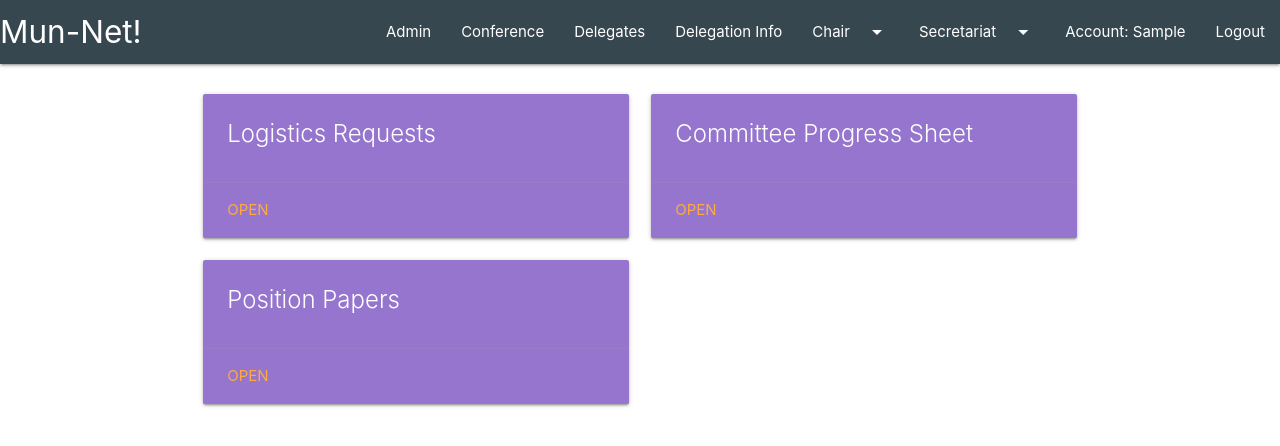
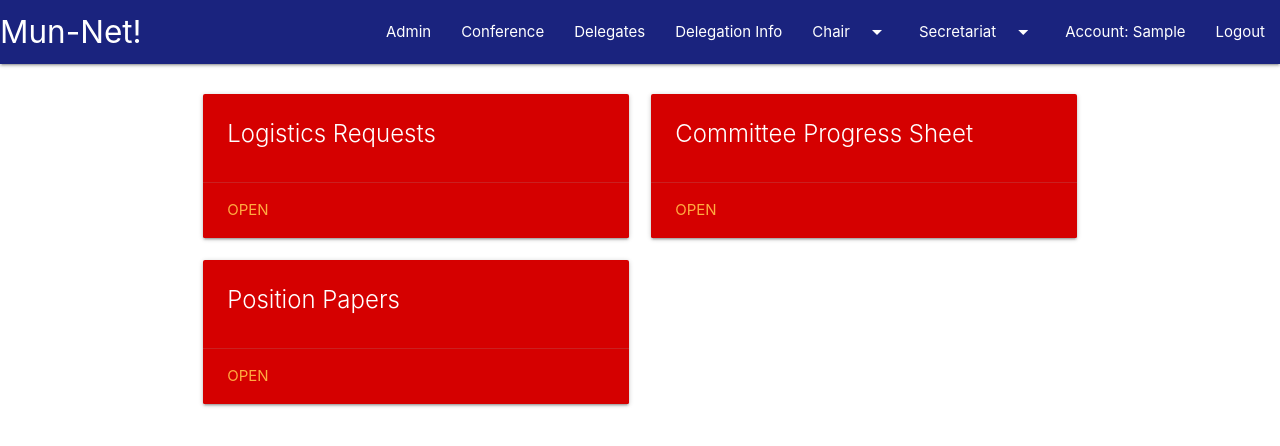
Before and after one commit to Sparrownor1/mun-net, a Django app: page /chair/ in a window 1280 px wide. Shown: the top 446 px of the page. Run offline with Django 3.2, Linux system fonts and the light colour scheme; a user stored in the database is signed in; tables that the repository leaves empty hold one stand-in row (values such as "Sample post"); some libraries are stand-ins or nearby versions.

Commit message:
Colour theme changes Timezone change

```diff
--- a/chair/templates/chair/index.html
+++ b/chair/templates/chair/index.html
@@ -4,7 +4,7 @@
   <div class="row">
     {% for name, url in pages.items %}
       <div class="col s12 m6 l6">
-        <div class="card deep-purple lighten-2 hoverable">
+        <div class="card red accent-4 hoverable">
           <div class="card-content white-text">
             <span class="card-title">{{name}}</span>
           </div>
--- a/secretariat/templates/secretariat/index.html
+++ b/secretariat/templates/secretariat/index.html
@@ -4,7 +4,7 @@
   <div class="row">
     {% for name, url in pages.items %}
       <div class="col s12 m6 l6">
-        <div class="card deep-purple lighten-2 hoverable">
+        <div class="card red accent-4 hoverable">
           <div class="card-content white-text">
             <span class="card-title">{{name}}</span>
           </div>
--- a/secretariat/templates/secretariat/progress.html
+++ b/secretariat/templates/secretariat/progress.html
@@ -5,7 +5,7 @@
   <div class="row">
     {% for sheet in sheets %}
       <div class="col s12 m6 l4">
-        <div class="card deep-purple lighten-2 hoverable">
+        <div class="card red accent-4 hoverable">
           <div class="card-content white-text">
             <span class="card-title">{{sheet.committee}}</span>
             <!-- <p class="truncate">{{sheet.data|safe}}</p> -->
--- a/templates/header.html
+++ b/templates/header.html
@@ -14,7 +14,8 @@
   <script src="//ajax.googleapis.com/ajax/libs/jquery/1.9.1/jquery.min.js"></script>
 </head>
 
-{% timezone "Europe/Oslo" %}
+  {% timezone "Asia/Dubai" %}
+
 <body>
 
   {% include "includes/navbar.html" %}
@@ -31,4 +32,5 @@
 <!-- Prism JS -->
 <script src="{% static 'tinymce/js/prism.js' %}"></script>
 <script>M.AutoInit();</script>
+
 {% endtimezone %}
--- a/templates/includes/navbar.html
+++ b/templates/includes/navbar.html
@@ -1,5 +1,5 @@
 <nav>
-  <div class="nav-wrapper blue-grey darken-3">
+  <div class="nav-wrapper indigo darken-4">
 
     <a href="/" class="brand-logo">Mun-Net!</a>
 
```
